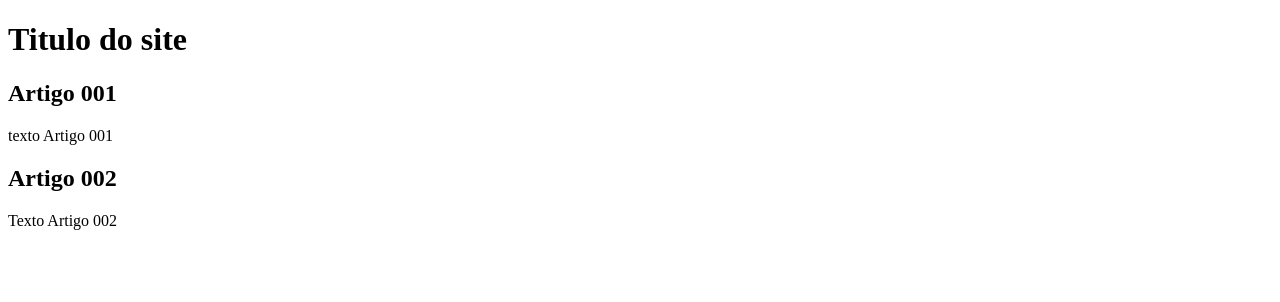
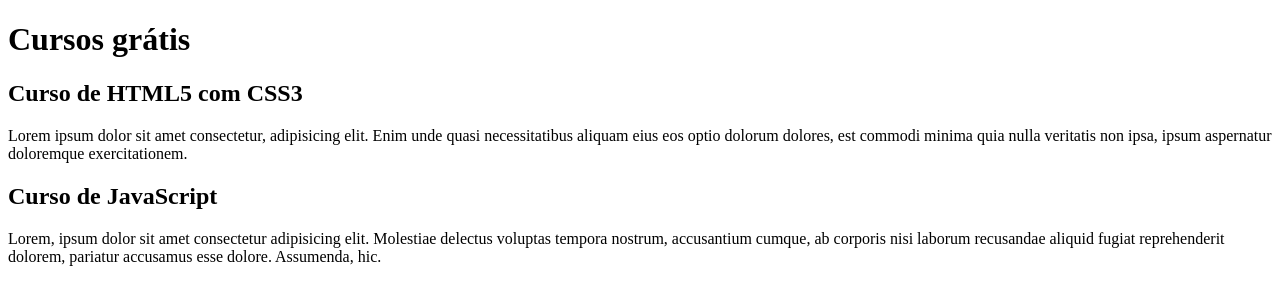
Before and after one commit to Phbataglia/Projeto-site, a plain HTML site: page index.html in a window 1280 px wide. Drawn offline with Linux system fonts and the light colour scheme.

Commit message:
Comecei a escrever o conteúdo
Ainda estou um pouco confuso com a questão de branches mas estou tentando

```diff
--- a/index.html
+++ b/index.html
@@ -9,15 +9,15 @@
 <body>
     <main>
         <header>
-            <h1>Titulo do site</h1>
+            <h1>Cursos grátis</h1>
         </header>
         <article>
-            <h2>Artigo 001</h2>
-            <p>texto Artigo 001</p>
+            <h2>Curso de HTML5 com CSS3</h2>
+            <p>Lorem ipsum dolor sit amet consectetur, adipisicing elit. Enim unde quasi necessitatibus aliquam eius eos optio dolorum dolores, est commodi minima quia nulla veritatis non ipsa, ipsum aspernatur doloremque exercitationem.</p>
         </article>
         <article>
-            <h2>Artigo 002</h2>
-            <p>Texto Artigo 002</p>
+            <h2>Curso de JavaScript</h2>
+            <p>Lorem, ipsum dolor sit amet consectetur adipisicing elit. Molestiae delectus voluptas tempora nostrum, accusantium cumque, ab corporis nisi laborum recusandae aliquid fugiat reprehenderit dolorem, pariatur accusamus esse dolore. Assumenda, hic.</p>
         </article>
 
     </main>
```
